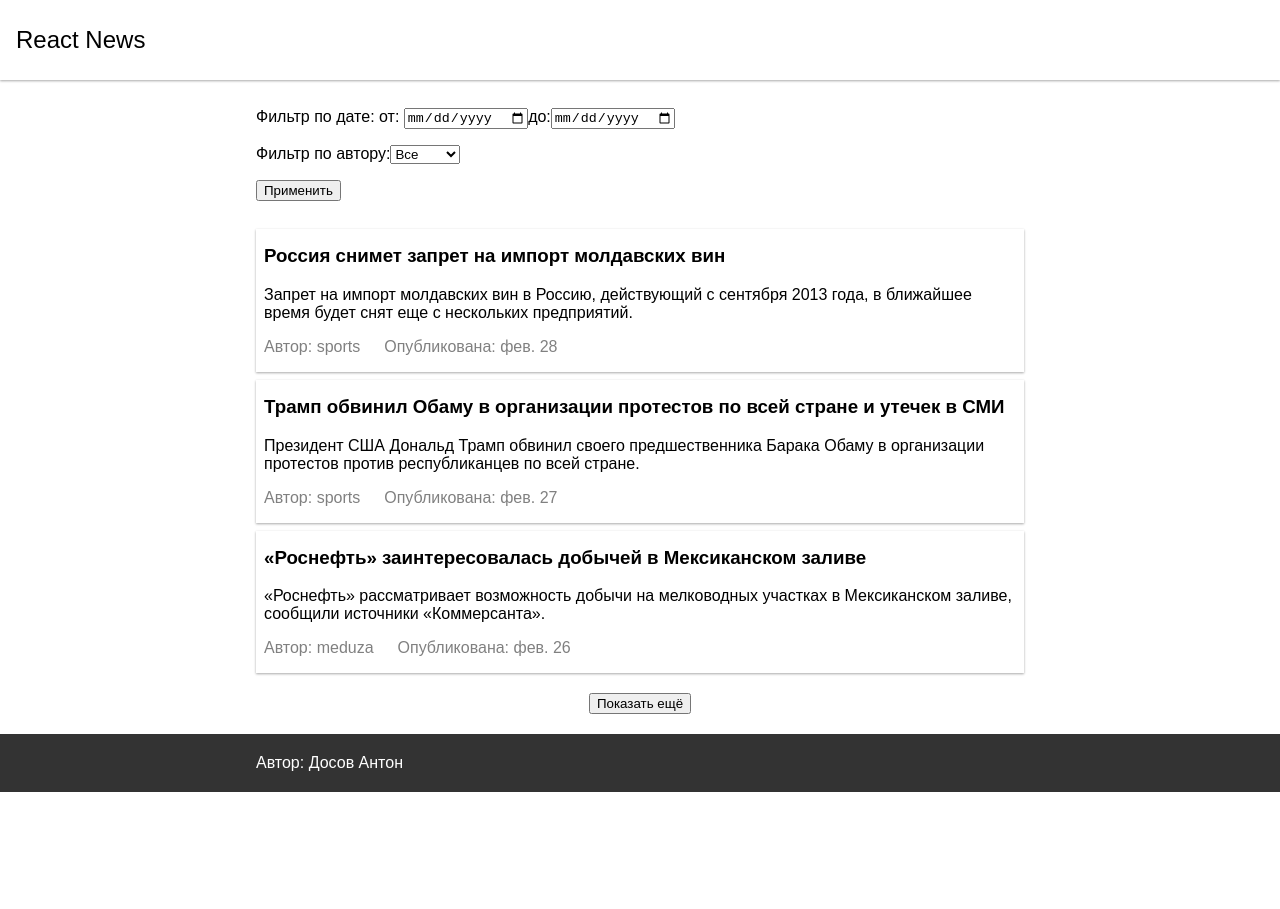
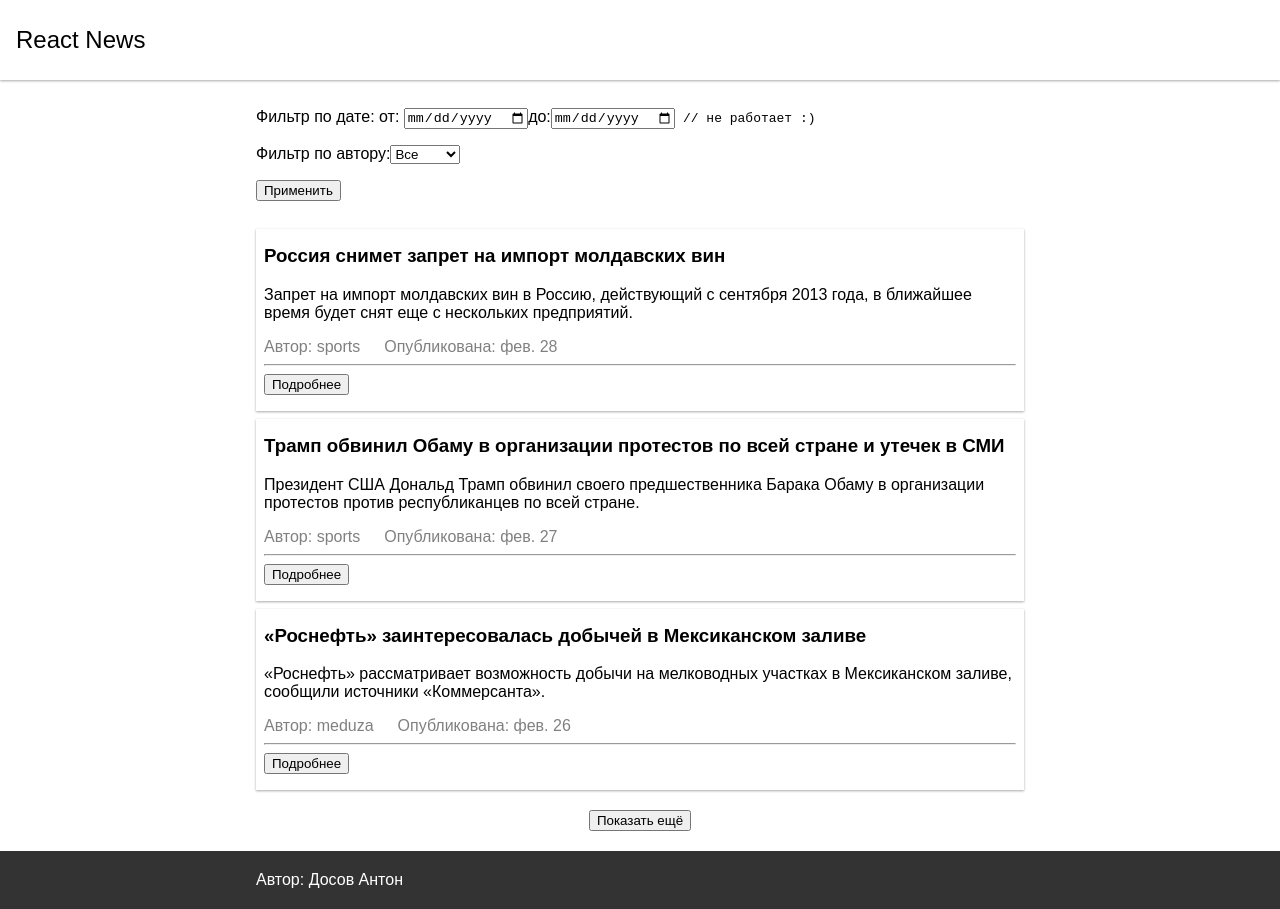
Before and after one commit to Dosant/react-brief-intro, a React (Create React App) app in the folder react-demo-app/: page / in a window 1280 px wide. Before the commit the page ends 800 px from the top, so only its background shows below. Built offline with nearby package versions, Linux system fonts and the light colour scheme.

Commit message:
Step - 03:  State and Interactivity

```diff
--- a/react-demo-app/src/App.js
+++ b/react-demo-app/src/App.js
@@ -9,7 +9,7 @@ class App extends Component {
       <div className="App">
         <Header />
         <div className="content">
-          <ArticleListPage articles={this.props.articles} authors={this.props.authors}/>
+          <ArticleListPage />
         </div>
         <Footer />
       </div>
--- a/react-demo-app/src/index.js
+++ b/react-demo-app/src/index.js
@@ -4,6 +4,4 @@ import ReactDOM from 'react-dom';
 import './index.css';
 import App from './App';
 
-import { getArticles, getAuthors } from './services/data';
-
-ReactDOM.render(<App articles={getArticles()} authors={getAuthors()} />, document.getElementById('root'));
+ReactDOM.render(<App />, document.getElementById('root'));
--- a/react-demo-app/src/pages/ArticleList/ArticleListPage.js
+++ b/react-demo-app/src/pages/ArticleList/ArticleListPage.js
@@ -1,19 +1,75 @@
 import React, { Component } from 'react';
+import { getArticles, getAuthors } from '../../services/data';
+
 import ArticleList from './components/ArticleList/ArticleList';
-import Filter from './components/Filter/Filter'
-import Pagination from './components/Pagination/Pagination'
+import Filter from './components/Filter/Filter';
+import Pagination from './components/Pagination/Pagination';
 
 class ArticleListPage extends Component {
-    render() {
-        const {articles, authors} = this.props;
-        return (
-            <div>
-                <Filter authors={authors}/>
-                <ArticleList articles={articles} />
-                <Pagination />
-            </div>
-        );
+  constructor(props) {
+    super(props);
+    this.state = {
+      articles: [],
+      authors: [],
+      filterConfig: {},
+      paginationConfig: {
+          skip: 0,
+          top: 3
+      }
+    };
+
+    this.handleFilterUpdate = this.handleFilterUpdate.bind(this);
+    this.handlePaginationUpdate = this.handlePaginationUpdate.bind(this);
+  }
+
+  componentDidMount() {
+    this.setState({
+      authors: getAuthors()
+    });
+    this.reloadArticles();
+  }
+
+  componentDidUpdate(prevProps, prevState) {
+    if (
+      this.state.filterConfig !== prevState.filterConfig ||
+      this.state.paginationConfig !== prevState.paginationConfig
+    ) {
+        this.reloadArticles();
     }
+  }
+
+  reloadArticles() {
+    this.setState({
+      articles: getArticles(
+        this.state.paginationConfig.skip,
+        this.state.paginationConfig.top,
+        this.state.filterConfig
+      )
+    });
+  }
+
+  handlePaginationUpdate(newPaginationConfig) {
+    this.setState({
+      paginationConfig: newPaginationConfig
+    });
+  }
+
+  handleFilterUpdate(newFilterConfig) {
+    this.setState({
+      filterConfig: newFilterConfig
+    });
+  }
+
+  render() {
+    const { articles, authors } = this.state;
+    return (
+      <div>
+        <Filter authors={authors} config={this.state.filterConfig} onUpdate={this.handleFilterUpdate}/>
+        <ArticleList articles={articles}/>
+        <Pagination config={this.state.paginationConfig} onUpdate={ this.handlePaginationUpdate }/>
+      </div>
+    );
+  }
 }
 
 export default ArticleListPage;
--- a/react-demo-app/src/pages/ArticleList/components/ArticleList/components/ArticleListItem.js
+++ b/react-demo-app/src/pages/ArticleList/components/ArticleList/components/ArticleListItem.js
@@ -1,8 +1,25 @@
 import React from 'react';
-import {shortDate} from '../../../../../utils/date';
+import { shortDate } from '../../../../../utils/date';
+import RenderHtml from '../../../../../utils/renderHtml';
 
-const ArticleListItem = (props) => {
-    const article = props.article;
+class ArticleListItem extends React.Component {
+  constructor(props) {
+    super(props);
+    this.state = {
+      isContentOpened: false
+    };
+
+    this.toggleContentOpened = this.toggleContentOpened.bind(this);
+  }
+
+  toggleContentOpened() {
+    this.setState({
+      isContentOpened: !this.state.isContentOpened
+    });
+  }
+
+  render() {
+    const article = this.props.article;
 
     return (
       <div className="article-list-item">
@@ -13,11 +30,30 @@ const ArticleListItem = (props) => {
           {article.summary}
         </p>
         <div className="article-list-item-meta">
-                <span>Автор: <span className="article-list-item-author">{article.author}</span></span>
-                <span>Опубликована: <span className="article-list-item-date">{shortDate(article.createdAt)}</span></span>
+          <span>
+            Автор:{' '}
+            <span className="article-list-item-author">{article.author}</span>
+          </span>
+          <span>
+            Опубликована:{' '}
+            <span className="article-list-item-date">
+              {shortDate(article.createdAt)}
+            </span>
+          </span>
+        </div>
+        <hr />
+        {this.state.isContentOpened &&
+          <div className="article-list-item-content">
+            <RenderHtml html={article.content} />
+          </div>}
+        <div>
+          <button onClick={this.toggleContentOpened}>
+            {this.state.isContentOpened ? 'Скрыть' : 'Подробнее'}
+          </button>
         </div>
       </div>
     );
-};
+  }
+}
 
 export default ArticleListItem;
--- a/react-demo-app/src/pages/ArticleList/components/Filter/Filter.js
+++ b/react-demo-app/src/pages/ArticleList/components/Filter/Filter.js
@@ -3,13 +3,40 @@ import DateFilter from './components/DateFilter';
 import AuthorFilter from './components/AuthorFilter';
 
 class Filter extends Component {
+  constructor(props) {
+    super(props);
+
+    this.state = {
+      author: undefined,
+      date: undefined
+    };
+
+    this.handleAuthorChange = this.handleAuthorChange.bind(this);
+    this.applyFilter = this.applyFilter.bind(this);
+  }
+
+  applyFilter() {
+    this.props.onUpdate(this.state);
+  }
+
+  handleAuthorChange(newAuthor) {
+    this.setState({
+      author: newAuthor
+    });
+  }
+
   render() {
     const { authors } = this.props;
     return (
       <div className="filter-bar">
         <DateFilter />
-        <AuthorFilter authors={authors}/>
-        <input name="submit" type="button" value="Применить" />
+        <AuthorFilter authors={authors} onChange={this.handleAuthorChange}/>
+        <input
+          name="submit"
+          type="button"
+          value="Применить"
+          onClick={this.applyFilter}
+        />
       </div>
     );
   }
--- a/react-demo-app/src/pages/ArticleList/components/Filter/components/AuthorFilter.js
+++ b/react-demo-app/src/pages/ArticleList/components/Filter/components/AuthorFilter.js
@@ -1,13 +1,23 @@
 import React, { Component } from 'react';
 
 class AuthorFilter extends Component {
+  constructor(props) {
+    super(props);
+    this.handleAuthorChange = this.handleAuthorChange.bind(this);
+  }
+
+  handleAuthorChange(evt) {
+    const authorValue = evt.target.value;
+    this.props.onChange(authorValue !== 'all' ? authorValue : undefined);
+  }
+
   render() {
     const authors = this.props.authors;
     return (
       <div className="filter-item filter-author">
         <span>Фильтр по автору:</span>
-        <select name="author" defaultValue={false}>
-          <option value={false}>Все</option>
+        <select name="author" defaultValue={false} onChange={this.handleAuthorChange}>
+          <option value="all">Все</option>
           {authors.map(author =>
             <option value={author} key={author}>
               {author}
--- a/react-demo-app/src/pages/ArticleList/components/Filter/components/DateFilter.js
+++ b/react-demo-app/src/pages/ArticleList/components/Filter/components/DateFilter.js
@@ -1,4 +1,6 @@
 import React, { Component } from 'react';
+
+// Homework ...
 
 class DateFilter extends Component {
   render() {
@@ -8,6 +10,7 @@ class DateFilter extends Component {
         <input name="date-from" type="date" />
         <span>до:</span>
         <input name="date-to" type="date" />
+        <code> // не работает :) </code>
       </div>
     );
   }
--- a/react-demo-app/src/pages/ArticleList/components/Pagination/Pagination.js
+++ b/react-demo-app/src/pages/ArticleList/components/Pagination/Pagination.js
@@ -1,10 +1,23 @@
 import React, { Component } from 'react';
 
 class Pagination extends Component {
+  constructor(props) {
+    super(props);
+
+    this.handleShowMore = this.handleShowMore.bind(this);
+  }
+
+  handleShowMore() {
+    this.props.onUpdate({
+      skip: this.props.config.skip,
+      top: this.props.config.top + 3,
+    })
+  }
+
   render() {
     return (
       <div className="pagination-bar">
-        <button>Показать ещё</button>
+        <button onClick={this.handleShowMore}>Показать ещё</button>
       </div>
     );
   }
```
Lines whose indentation alone changed are shown as unchanged.
